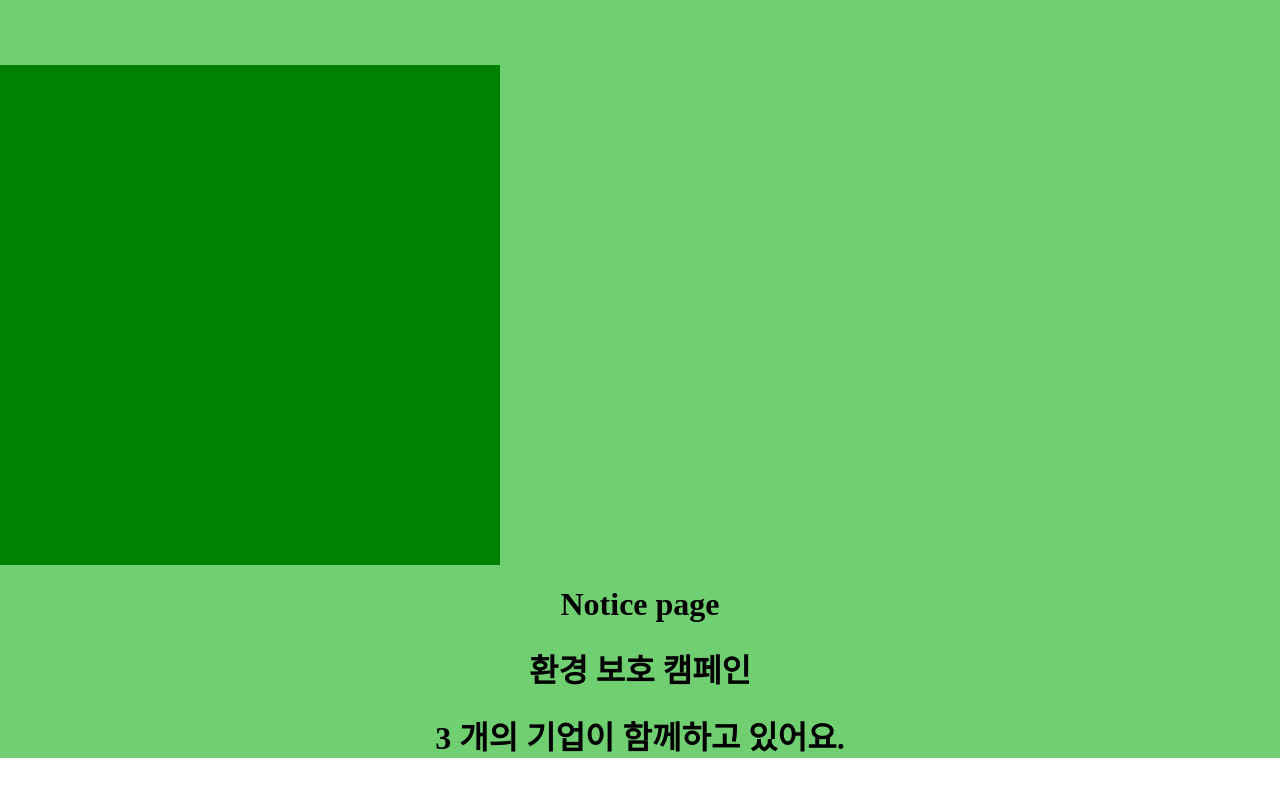
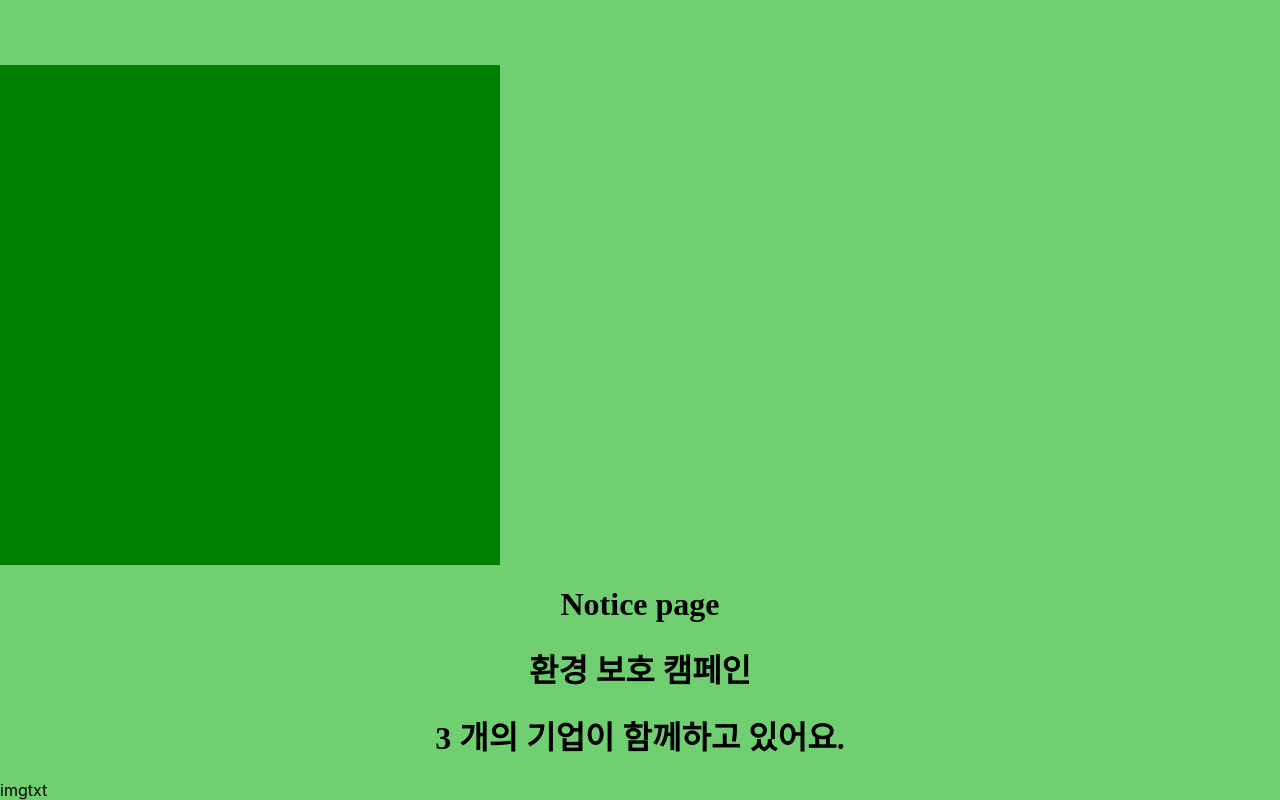
Before and after one commit to rdg1029/ECOmunity-FE, a React (Create React App) app: page / in a window 1280 px wide. Shown: the part 704-1504 px from the top of the page. Built offline with nearby package versions, Linux system fonts and the light colour scheme; no server answers.

Commit message:
[Updated Notice.tsx] : import some components

```diff
--- a/src/components/NoticeThumbnail.tsx
+++ b/src/components/NoticeThumbnail.tsx
@@ -1,9 +1,34 @@
 import React from "react";
 import styled from "styled-components";
 
+const NoticeImg : React.FC = () => {
+    return(
+        <>
+            img
+        </>
+    );
+
+}
+
+const NoticeTxt : React.FC = () => {
+    return(
+        <>
+            txt
+        </>
+    );
+}
+
+const NoticeThumbnailStyle = styled.div`
+    display: flex;
+
+`;
 const NoticeThumbnail : React.FC = () => {
     return(
         <>
+        <NoticeThumbnailStyle>
+            <NoticeImg/>
+            <NoticeTxt/>
+        </NoticeThumbnailStyle>
         </>
     );
 }
--- a/src/pages/Notice.tsx
+++ b/src/pages/Notice.tsx
@@ -1,9 +1,10 @@
 import React from "react";
 import NoticeDeco from "../components/NoticeDeco";
+import NoticeThumbnail from "../components/NoticeThumbnail";
 
 const companyNum = 3;
 
-const NoticeText: React.FC = () => {
+const NoticeTitle: React.FC = () => {
     return(
         <>
         <h1>환경 보호 캠페인</h1>
@@ -17,7 +18,10 @@ const Notice: React.FC = () => {
         <div>
             <NoticeDeco/>
             <h1>Notice page</h1>
-            <NoticeText/>
+
+
+            <NoticeTitle/>
+            <NoticeThumbnail/>
         </div>
     );
 }
```
